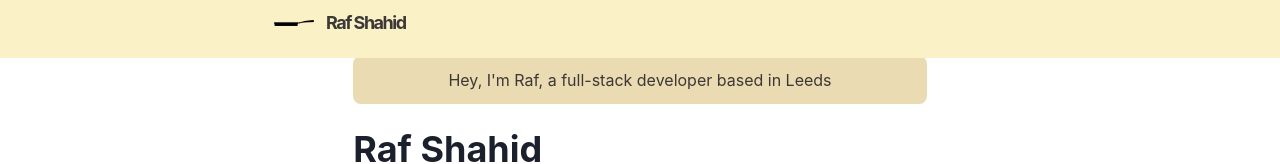
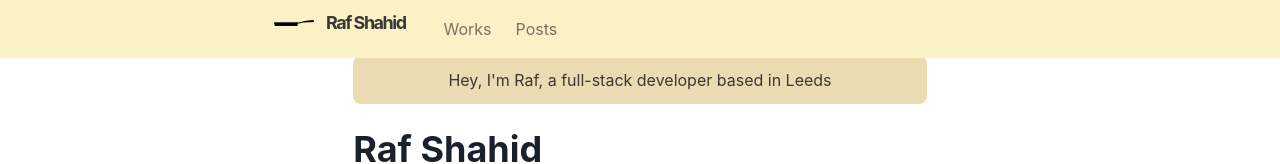
Before and after one commit to rraafays/portfolio, a Next.js app: page / in a window 1280 px wide. Shown: the top 164 px of the page. Built offline with nearby package versions, Linux system fonts and the light colour scheme.

Commit message:
update: created hamburger menu that shows when the page width decreases, need to add items to the menu.

```diff
--- a/components/navbar.js
+++ b/components/navbar.js
@@ -4,6 +4,7 @@ import { HamburgerIcon } from '@chakra-ui/icons'
 import {
   Container,
   Box,
+  Stack,
   Link,
   Heading,
   Flex,
@@ -12,7 +13,7 @@ import {
   MenuList,
   MenuButton,
   IconButton,
-  useColorModeValue
+  useColorModeValue,
 } from '@chakra-ui/react'
 
 const LinkItem = ({ href, path, children }) => {
@@ -40,7 +41,7 @@ const Navbar = props => {
       as={'nav'}
       w={'100%'}
       bg={useColorModeValue('#fbf1c7', '#282828')}
-      style={{ backdropFilter: 'blur(10px' }}
+      style={{ backdropFilter: 'blur(10px)' }}
       zIndex={1}
       {...props}
     >
@@ -57,8 +58,36 @@ const Navbar = props => {
             <Logo />
           </Heading>
         </Flex>
-      </Container>
-    </Box>
+        <Stack
+          direction={{ base: 'column', md: 'row' }}
+          display={{ base: 'none', md: 'flex' }}
+          width={{ base: 'full', md: 'auto' }}
+          alignItems={'center'}
+          flexGrow={1}
+          mt={{ base: 4, nmd: 0 }}
+        >
+          <LinkItem href={'/works'} path={path}>
+            Works
+          </LinkItem>
+          <LinkItem href={'/posts'} path={path}>
+            Posts
+          </LinkItem>
+        </Stack>
+        <Box flex={1} align={'right'}>
+          <Box ml={2} display={{ base: 'inline-block', md: 'none' }}>
+            <Menu>
+              <MenuButton
+                as={IconButton}
+                icon={<HamburgerIcon />}
+                variant={'outline'}
+                aria-label={'Options'}
+              />
+
+            </Menu>
+          </Box>
+        </Box>
+      </Container >
+    </Box >
   )
 }
 
```
